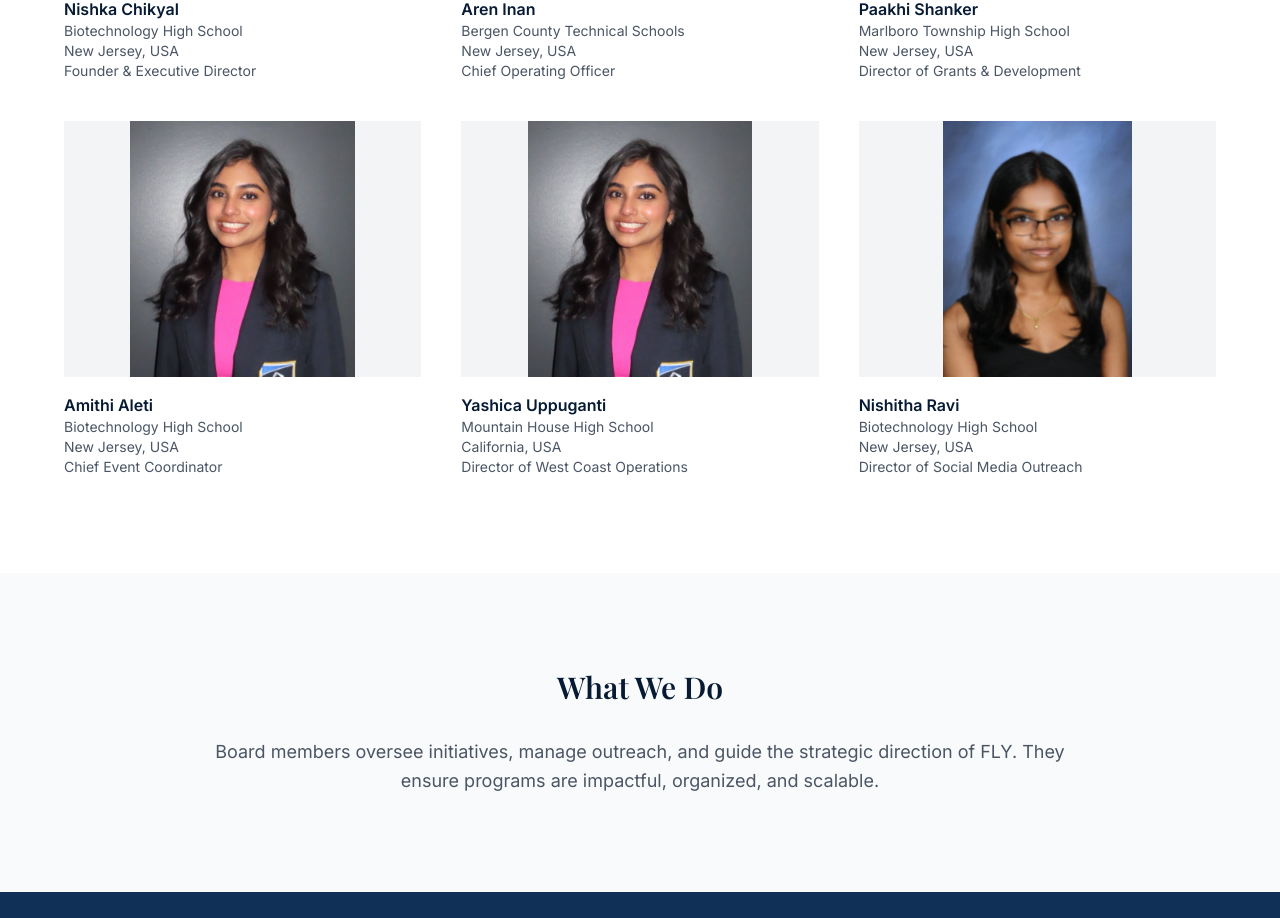
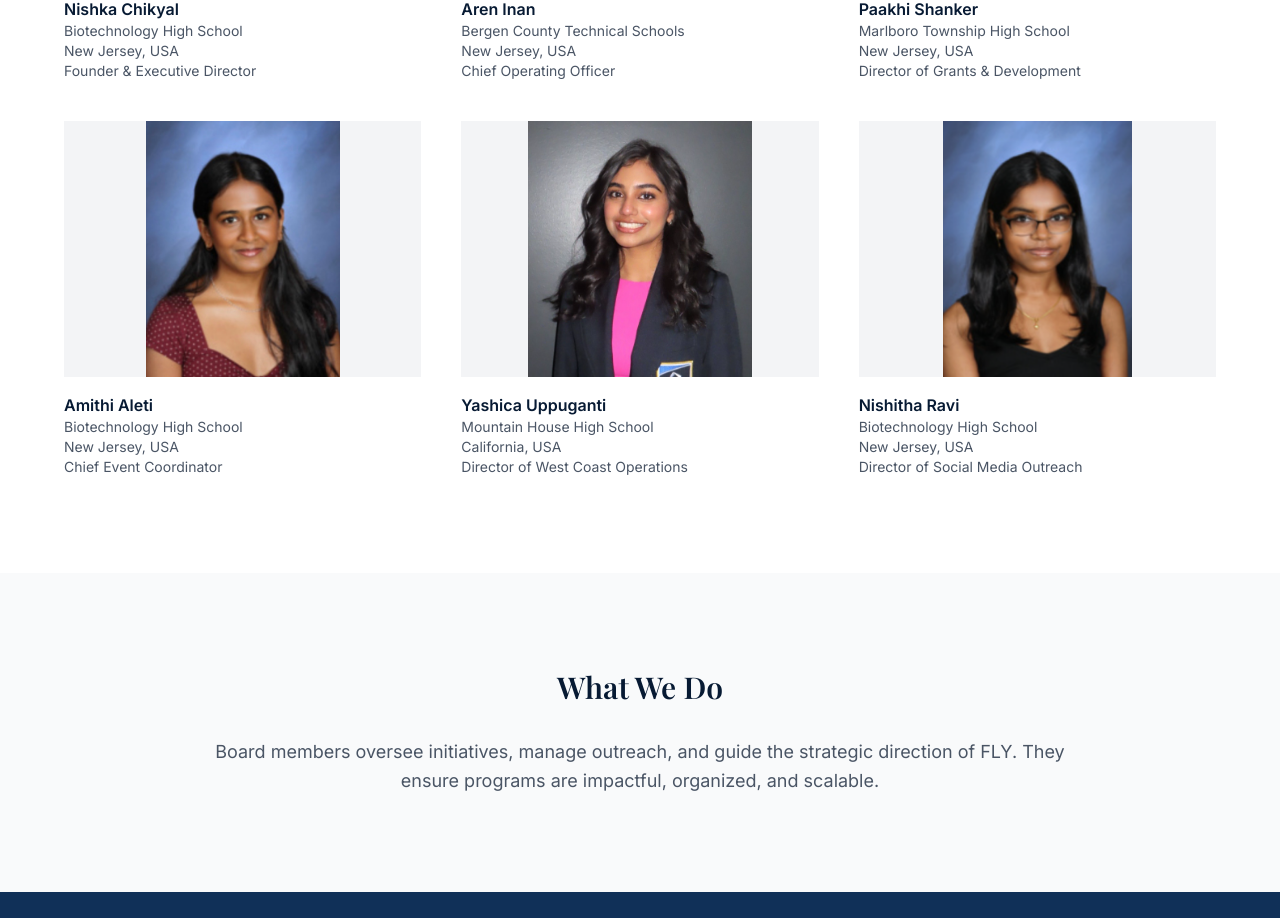
Before and after one commit to nchikyal/fly-website, a Next.js app: page /board in a window 1280 px wide. Shown: the part 859-1777 px from the top of the page. Built offline with nearby package versions, Linux system fonts and the light colour scheme; a web font is replaced by a local one.

Commit message:
added board member photo

```diff
--- a/app/board/page.tsx
+++ b/app/board/page.tsx
@@ -73,7 +73,7 @@ export default function Board() {
 
             <div>
               <img
-                src="/board/yashica.png"
+                src="/board/amithi.png"
                 className="w-full h-64 object-contain bg-gray-100"
                 alt="Board Member"
               />
```
